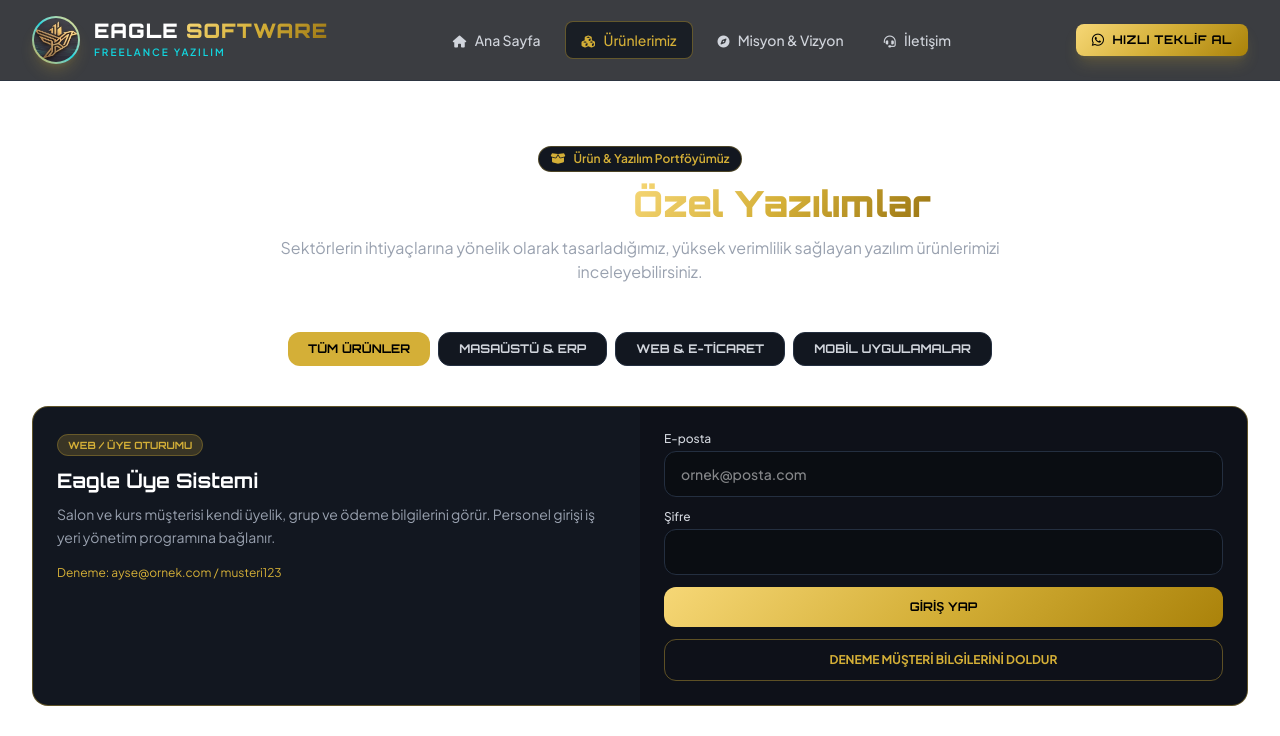
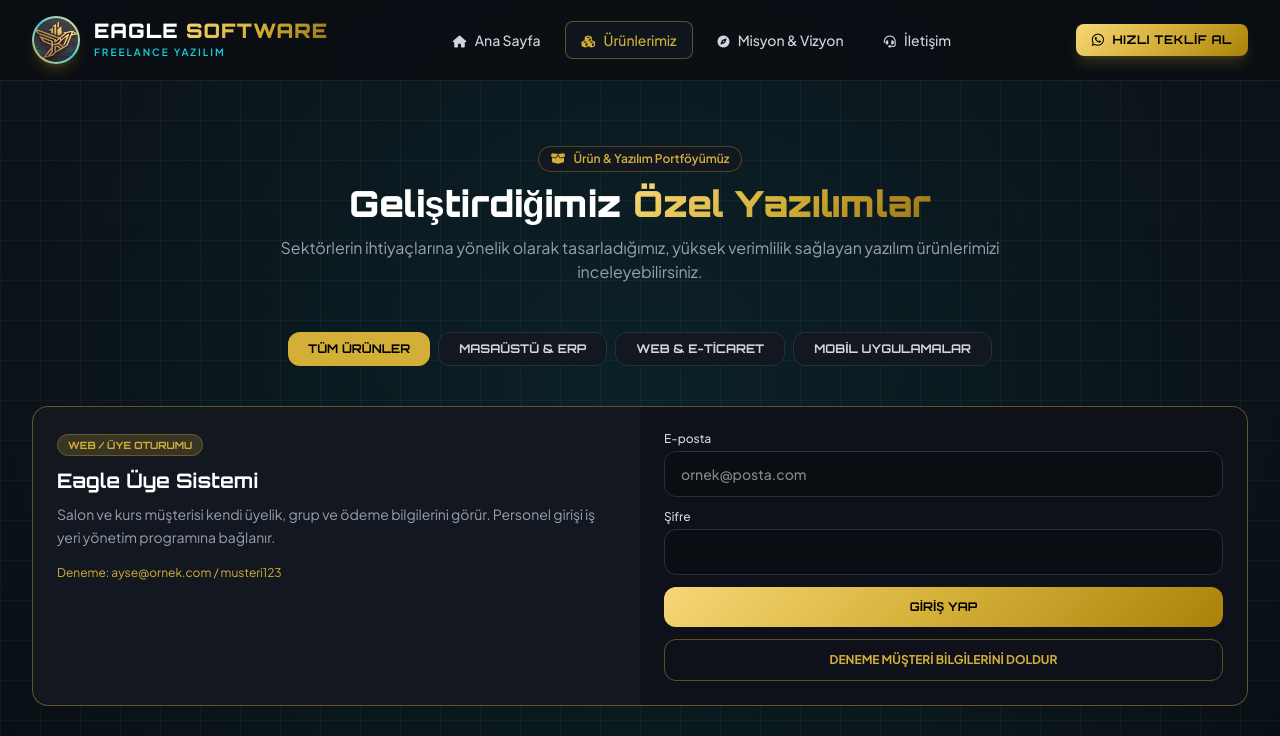
Before and after one commit to hsnkan/eaglesoftware, a Next.js app: page /urunler in a window 1280 px wide. Shown: the top 736 px of the page. Built offline with nearby package versions, Linux system fonts and the light colour scheme.

Commit message:
Arka planı kartvizitteki koyu metalik zeminle birleştir.
Co-authored-by: Cursor <cursoragent@cursor.com>

```diff
--- a/app/globals.css
+++ b/app/globals.css
@@ -29,16 +29,14 @@ body {
   background: linear-gradient(135deg, #f6d776 0%, #d4af37 50%, #aa820a 100%);
 }
 .bg-brushed {
-  background:
-    radial-gradient(circle at 50% 20%, rgba(18, 214, 223, 0.08) 0%, transparent 50%),
-    radial-gradient(circle at 80% 80%, rgba(212, 175, 55, 0.08) 0%, transparent 50%),
+  background-color: #07090d;
+  background-image:
+    linear-gradient(to right, rgba(255, 255, 255, 0.035) 1px, transparent 1px),
+    linear-gradient(to bottom, rgba(255, 255, 255, 0.035) 1px, transparent 1px),
+    radial-gradient(circle at 50% 20%, rgba(18, 214, 223, 0.1) 0%, transparent 50%),
+    radial-gradient(circle at 80% 80%, rgba(212, 175, 55, 0.1) 0%, transparent 50%),
     linear-gradient(180deg, #0b0e14 0%, #05070a 100%);
-}
-.cyber-grid {
-  background-size: 40px 40px;
-  background-image:
-    linear-gradient(to right, rgba(255, 255, 255, 0.02) 1px, transparent 1px),
-    linear-gradient(to bottom, rgba(255, 255, 255, 0.02) 1px, transparent 1px);
+  background-size: 40px 40px, 40px 40px, auto, auto, auto;
 }
 .product-card {
   transition: all 0.4s cubic-bezier(0.175, 0.885, 0.32, 1.275);
--- a/app/layout.js
+++ b/app/layout.js
@@ -23,7 +23,7 @@ export default function RootLayout({ children }) {
           rel="stylesheet"
         />
       </head>
-      <body className="bg-brushed min-h-screen flex flex-col justify-between cyber-grid">
+      <body className="bg-brushed min-h-screen flex flex-col justify-between">
         <SiteKabuk>{children}</SiteKabuk>
       </body>
     </html>
```
